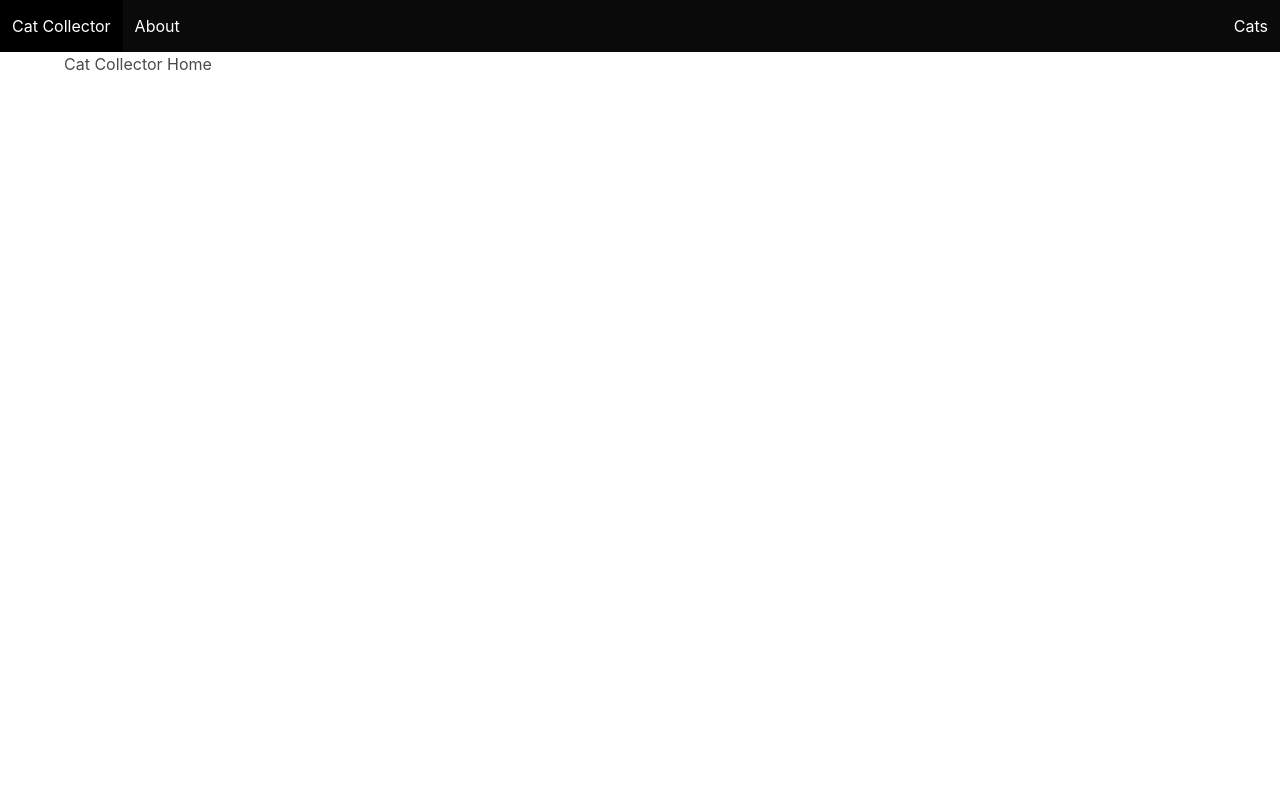
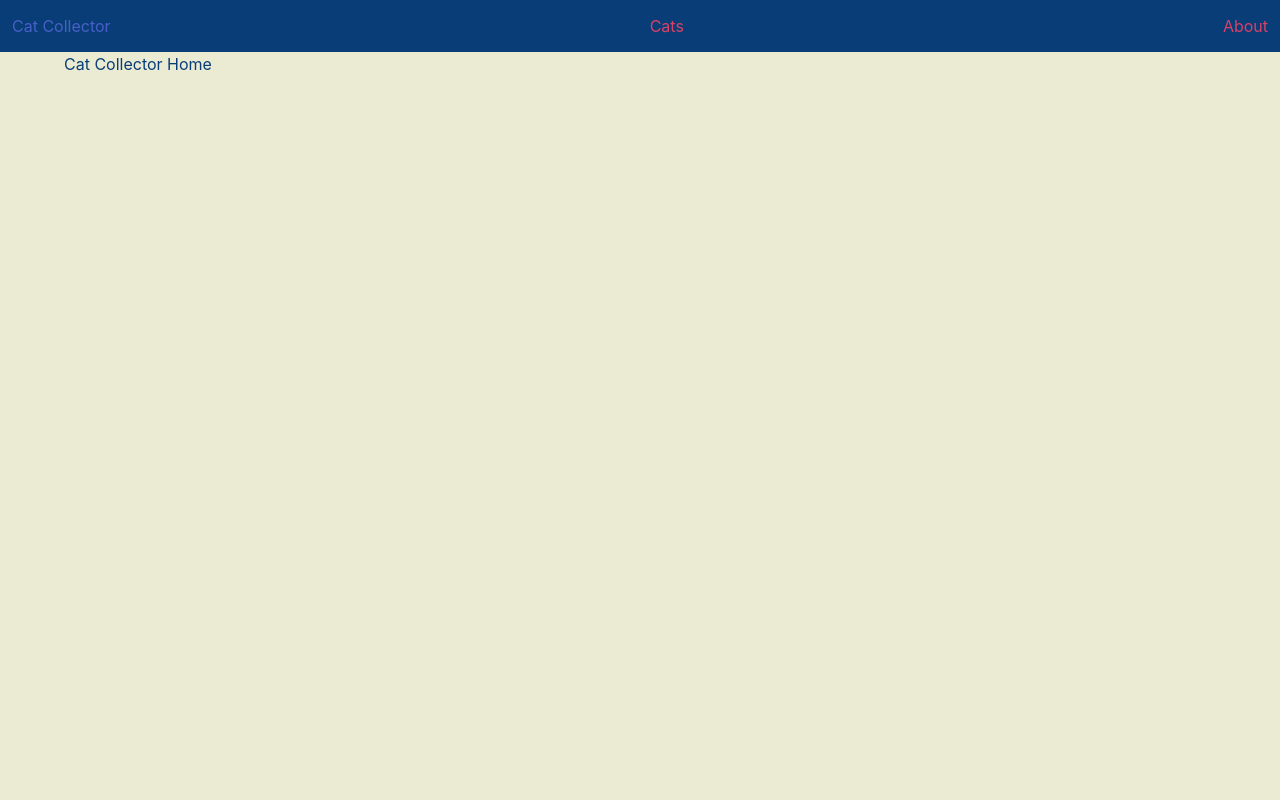
Before and after one commit to SourceCodeKelly/cat-collector-django, a Django app: page / in a window 1280 px wide. Run offline with Django 4.2, Linux system fonts and the light colour scheme.

Commit message:
Static pages served

```diff
--- /dev/null
+++ b/main_app/static/scripts/main.js
@@ -0,0 +1,5 @@
+$(".navbar-burger").click(function () {
+    // Toggle the "is-active" class on both the "navbar-burger" and the "navbar-menu"
+    $(".navbar-burger").toggleClass("is-active");
+    $(".navbar-menu").toggleClass("is-active");
+  });
--- /dev/null
+++ b/main_app/static/styles/main.css
@@ -0,0 +1,48 @@
+body {
+    background-color: #EBEBD3;
+    color: #DA4167;
+    min-height: 100vh;
+}
+
+.navbar {
+    background-color: #083D77;
+}
+
+
+.navbar-burger {
+    color: white;
+}
+
+.navbar-item {
+    color: #DA4167;
+}
+
+h1,
+h2,
+h3 {
+    color: #083D77;
+}
+
+.title {
+    color: #ffffff;
+}
+
+.gallery {
+    display: grid;
+    grid-template-columns: repeat(auto-fit, minmax(280px, 1fr));
+    justify-content: center;
+    gap: 30px;
+}
+
+.gallery .card {
+    transition: .1s linear;
+}
+
+.gallery .card:hover {
+    transform: scale(1.1);
+    z-index: 10;
+}
+
+p {
+    font-size: 12px;
+}
--- a/main_app/templates/base.html
+++ b/main_app/templates/base.html
@@ -1,3 +1,4 @@
+{% load static %}
 <!DOCTYPE html>
 <html lang="en">
     <head>
@@ -5,12 +6,14 @@
         <meta http-equiv="X-UA-Compatible" content="IE=edge" />
         <meta name="viewport" content="width=device-width, initial-scale=1.0" />
         <link rel="stylesheet" href="https://cdn.jsdelivr.net/npm/bulma@0.9.2/css/bulma.min.css">
+        <link rel="stylesheet" href="{% static 'styles/main.css' %}" />
+        <script src="{% static 'scripts/main.js' %}" defer></script>
         <script src="https://code.jquery.com/jquery-3.6.0.min.js" integrity="sha256-/xUj+3OJU5yExlq6GSYGSHk7tPXikynS7ogEvDej/m4=" crossorigin="anonymous"></script>
         <title>Cat Collector - {% block title %}{% endblock %}</title>
     </head>
     <!-- BODY -->
     <body >
-        <nav class="navbar is-black" role="navigation" aria-label="main navigation">
+        <nav class="navbar" role="navigation" aria-label="main navigation">
             <div class="navbar-brand">
                 <a class="navbar-item" href="/">Cat Collector</a>
                 <a role="button" class="navbar-burger" aria-label="menu" aria-expanded="false">
@@ -19,11 +22,11 @@
                     <span aria-hidden="true"></span>
                 </a>
             </div>
-            <div class="navbar-menu navbar-start">
-                <a class="navbar-item" href="/about">About</a>
+            <div class="navbar-menu navbar-end">
+                <a class="navbar-item" href="/cats">Cats</a>
             </div>
             <div class="navbar-menu navbar-end">
-                <a class="navbar-item" href="/artists">Cats</a>
+                <a class="navbar-item" href="/about">About</a>
             </div>
         </nav>
         <div class="container">
--- a/package.json
+++ b/package.json
@@ -1,5 +1,6 @@
 {
   "dependencies": {
-    "dotenv": "^16.0.1"
+    "dotenv": "^16.0.1",
+    "sass": "^1.52.1"
   }
 }
```
Also changed, not shown: cat_collector_project/settings.py (+6 -2 lines), package-lock.json, 2 other files.
